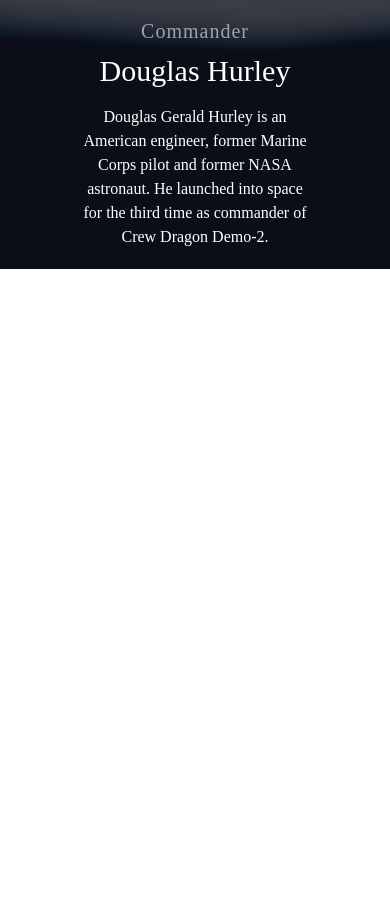
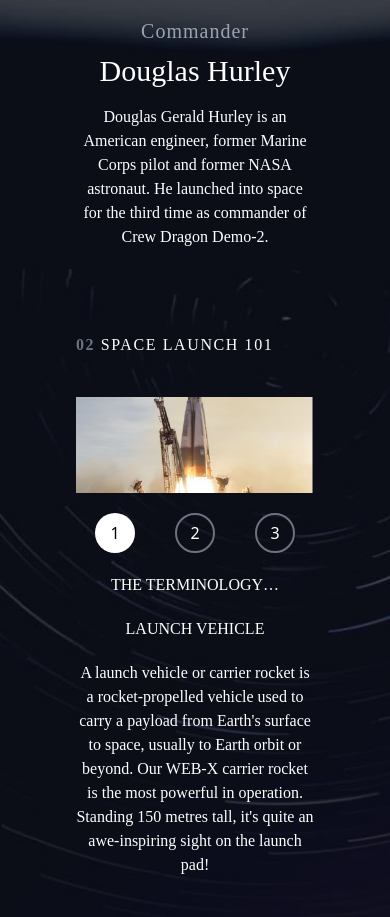
Before and after one commit to kedar1998/Space-Tourism, a website: page index.html in a window 390 px wide. Shown: the part 2252-3169 px from the top of the page. Before the commit the page ends 2521 px from the top, so only its background shows below. Drawn offline with Linux system fonts and the light colour scheme; a web font is replaced by a local one.

Commit message:
worked on technology section

```diff
--- a/index.html
+++ b/index.html
@@ -324,5 +324,48 @@
     </section>
 
 
+
+
+
+
+
+    <!-- TECHNOLOGY -->
+    <section id="technology" class="px-3 pt-16">
+        <div class="container mx-auto text-white px-16">
+            <h1 class="lg:text-3xl font-Barlow tracking-widest"><span class="text-gray-500 font-bold">02</span> SPACE LAUNCH 101</h1>
+
+            <!-- Section -->
+            <div class="py-10">
+                <!-- SECTION - 1 -->
+                <div class="flex flex-col-reverse lg:flex-row justify-between items-center">
+                    <!-- left -->
+                    <div class="flex flex-col lg:flex-row items-center lg:space-x-10">
+                        <!-- NUMS -->
+                        <div class="flex flex-row lg:flex-col space-x-10 lg:space-x-0 space-y-0 lg:space-y-10 py-5 lg:py-0">
+                            <button class="bg-white h-10 md:h-14 w-10 md:w-14 rounded-full text-black flex items-center justify-center">1</button>
+                            <button class="border-2 border-gray-500 h-10 md:h-14 w-10 md:w-14 rounded-full  flex items-center justify-center">2</button>
+                            <button class="border-2 border-gray-500 h-10 md:h-14 w-10 md:w-14 rounded-full flex items-center justify-center">3</button>
+                        </div>
+
+                        <!-- Content -->
+                        <div class="w-full lg:max-w-lg flex flex-col items-center lg:items-start">
+                            <p class="font-Barlow lg:text-lg">THE TERMINOLOGY…</p>
+                            <h1 class="font-belle lg:text-6xl py-5">LAUNCH VEHICLE</h1>
+                            <p class="font-Barlow lg:text-xl text-center lg:text-left">A launch vehicle or carrier rocket is a rocket-propelled vehicle used to carry a payload from Earth's surface to space, usually to Earth orbit or beyond. Our WEB-X carrier rocket is the most powerful in operation. Standing 150 metres tall, it's quite an awe-inspiring sight on the launch pad!</p>
+                        </div>
+                    </div>
+
+                    <!-- right -->
+                    <div>
+                        <img src="./assets/technology/image-launch-vehicle-portrait.jpg" alt="" class="hidden lg:block">
+
+                        <img src="./assets/technology/image-launch-vehicle-landscape.jpg" alt="" class="block lg:hidden">
+                    </div>
+                </div>
+            </div>
+        </div>
+    </section>
+
+
 </body>
 </html>
--- a/input.css
+++ b/input.css
@@ -82,3 +82,30 @@
     background-position: center top;
     }
 }
+
+
+/*  */
+
+#technology{
+    background: url('../assets/technology/background-technology-desktop.jpg');
+    background-repeat: no-repeat;
+    background-size: cover;
+}
+
+
+@media only screen and (max-width: 1020px) {
+    #technology{
+    background: url('../assets/technology/background-technology-tablet.jpg');
+    background-repeat: no-repeat;
+    background-size: cover;
+    }
+}
+
+@media only screen and (max-width: 768px) {
+    #technology{
+    background: url('../assets/technology/background-technology-mobile.jpg');
+    background-repeat: no-repeat;
+    background-size: cover;
+    background-position: center top;
+    }
+}
```
Also changed, not shown: css/style.css.
